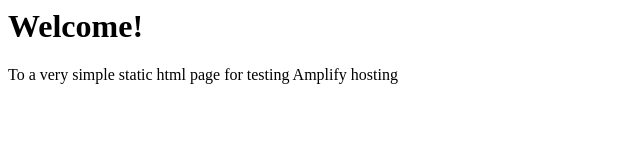
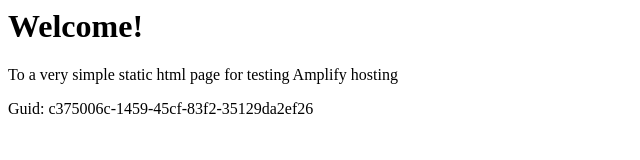
Before and after one commit to aws-aemilia-gru/Github-PR-Commit-Integration-Test-DoNotTouch-Gith-P5X5MO5I-v1-prod-sa-east-1, a website: page src/index.html in a window 1280 px wide. Shown: the whole page, without its empty margins (0-640 px from the left). Drawn offline with Linux system fonts and the light colour scheme.

Commit message:
commit from integ tests

```diff
--- a/src/index.html
+++ b/src/index.html
@@ -1,3 +1,5 @@
+
+
 <html lang="en">
 
 <head>
@@ -10,6 +12,6 @@
 <body>
     <h1>Welcome!</h1>
     <p>To a very simple static html page for testing Amplify hosting</p>
-</body>
+    <p>Guid: c375006c-1459-45cf-83f2-35129da2ef26</p></body>
 
 </html>
```
